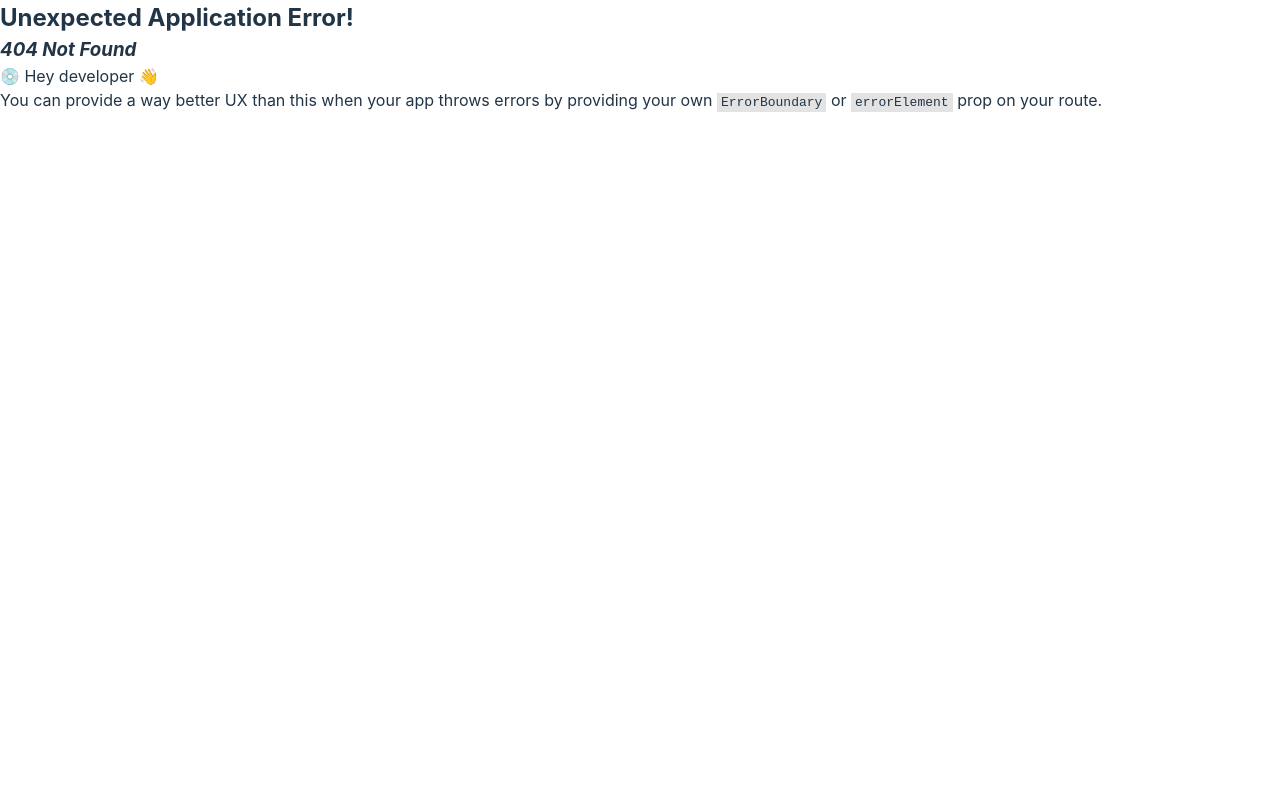
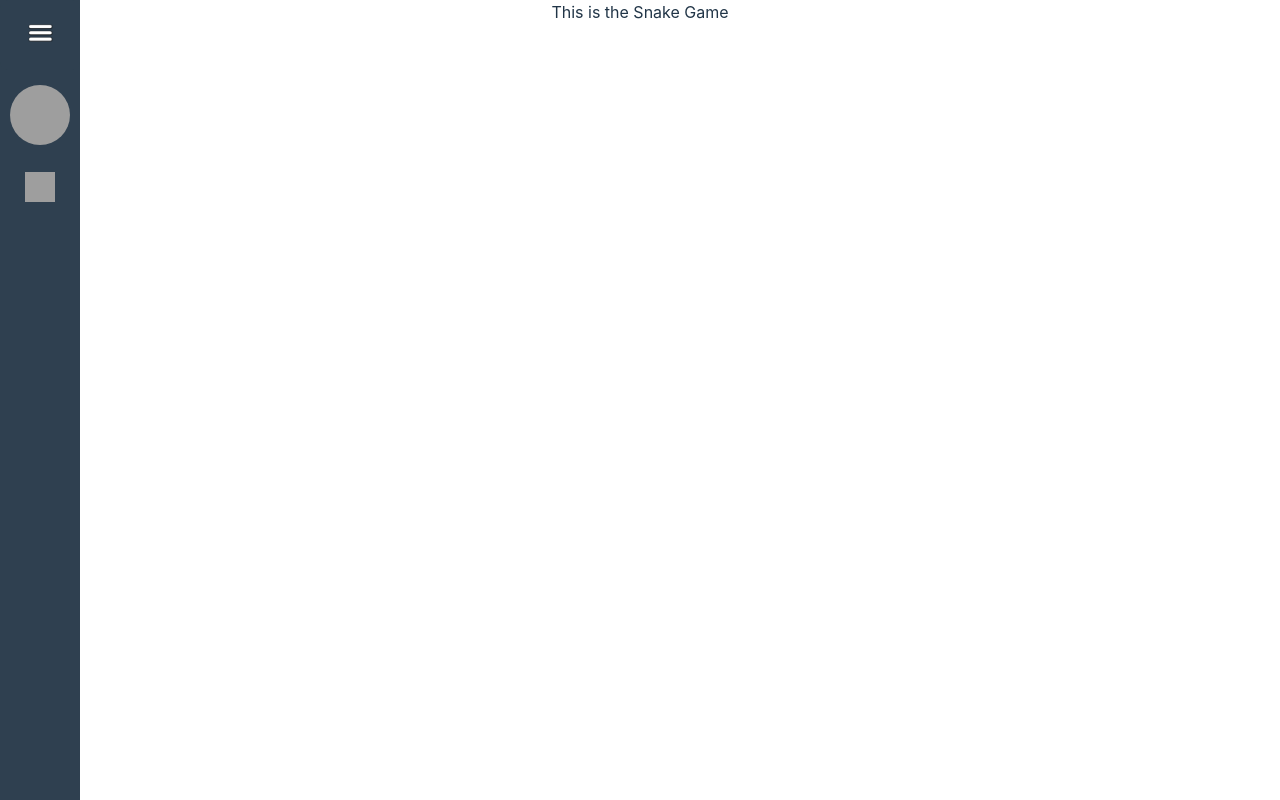
Before and after one commit to ralucatritean/portfolio, a React (Vite) app: page /portfolio/portfolio/snakeGame in a window 1280 px wide. Before the commit this address had no page. Built offline with nearby package versions, Linux system fonts and the light colour scheme; grey boxes are pictures that could not be loaded.

Commit message:
update path

```diff
--- a/src/components/Slidebare/SlidebarData.tsx
+++ b/src/components/Slidebare/SlidebarData.tsx
@@ -34,6 +34,6 @@ export const SidebarData = [
     {
         title: "Movie",
         icon: <img className='iconImage' src={Movie} alt="Movie" />,
-        link: "/movie"
+        link: "portfolio/movie"
     },
 ]
```
Also changed, not shown: src/index.tsx (+7 -7 lines).
